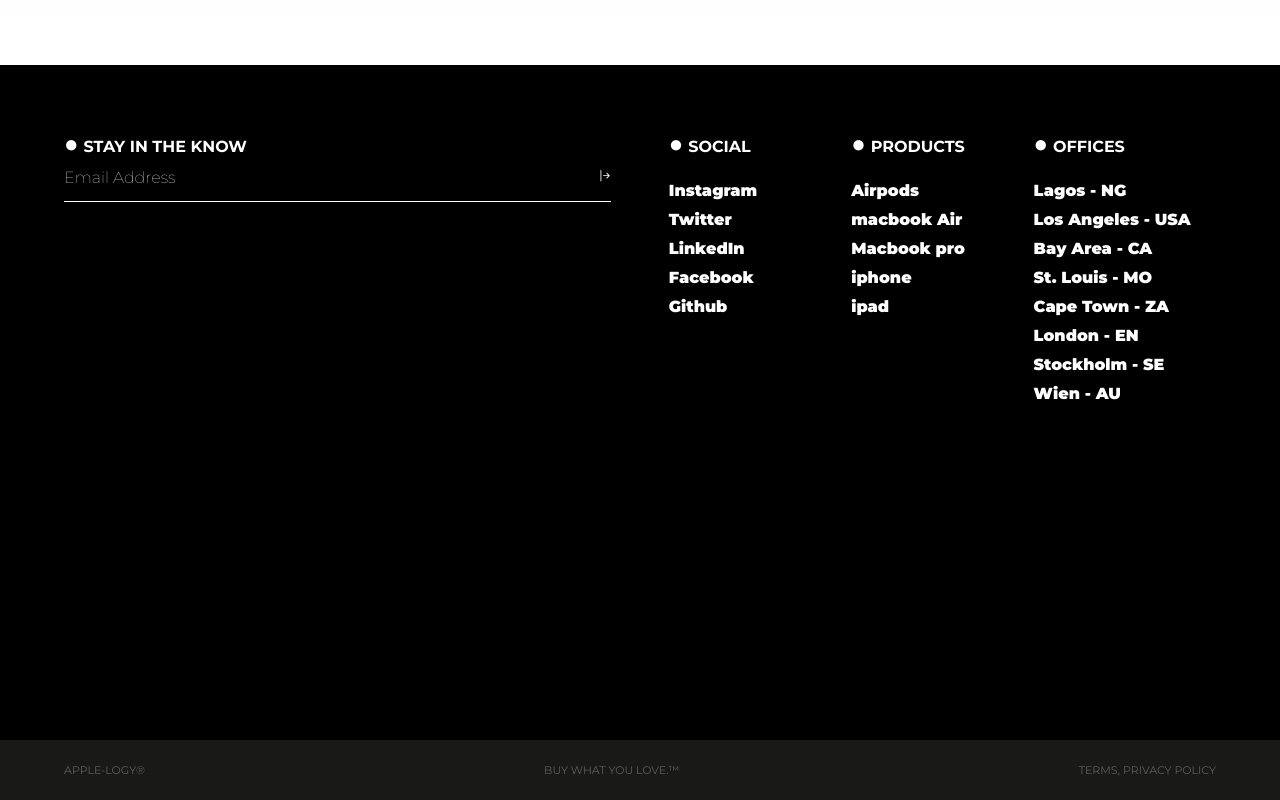
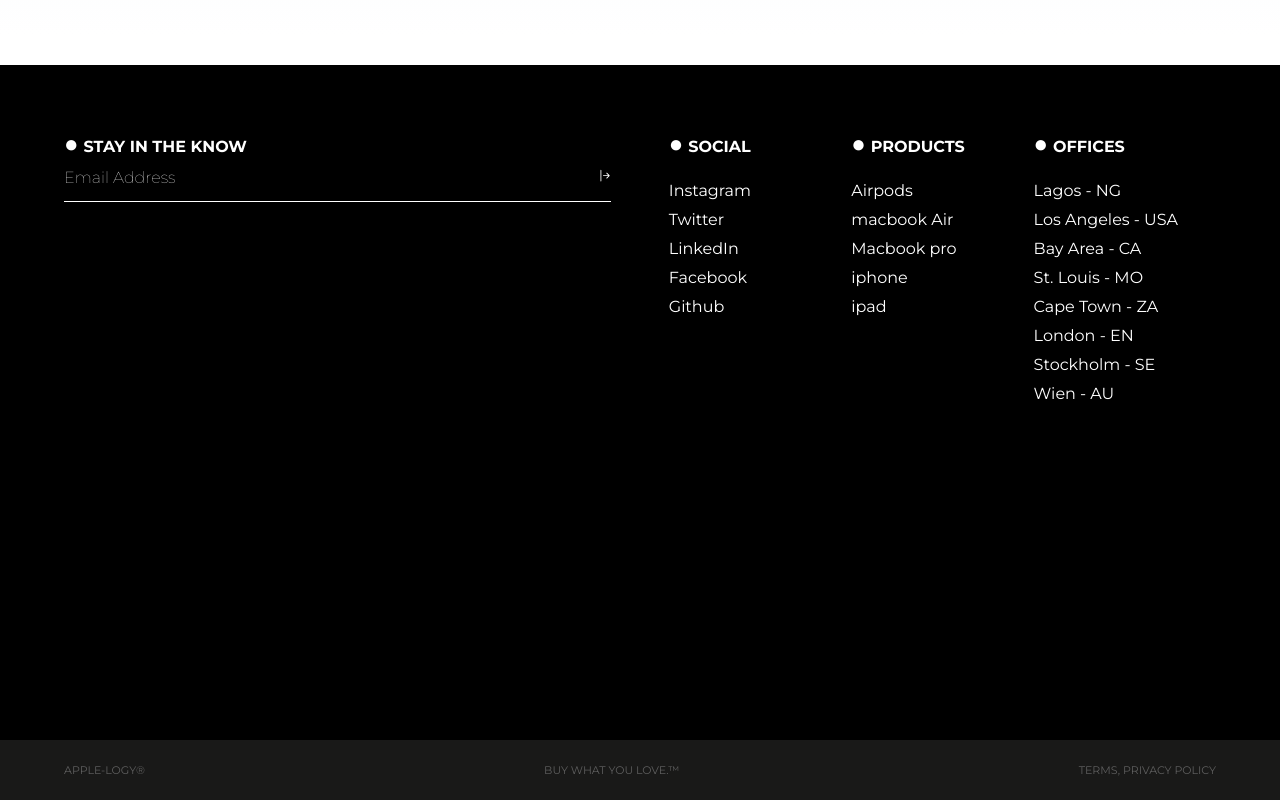
Before and after one commit to Toyehamzat/Apple-ology, a React (Vite) app: page / in a window 1280 px wide. Shown: the part 2325-3125 px from the top of the page. Built offline with nearby package versions, Linux system fonts and the light colour scheme.

Commit message:
updated repo

```diff
--- a/src/components/footer/STYLES.css
+++ b/src/components/footer/STYLES.css
@@ -106,7 +106,6 @@ form>div {
 
 #footer-contact ul li a {
     text-decoration: none;
-    font-weight: 900;
 }
 
 #footer-contact ul li a:hover {
```
